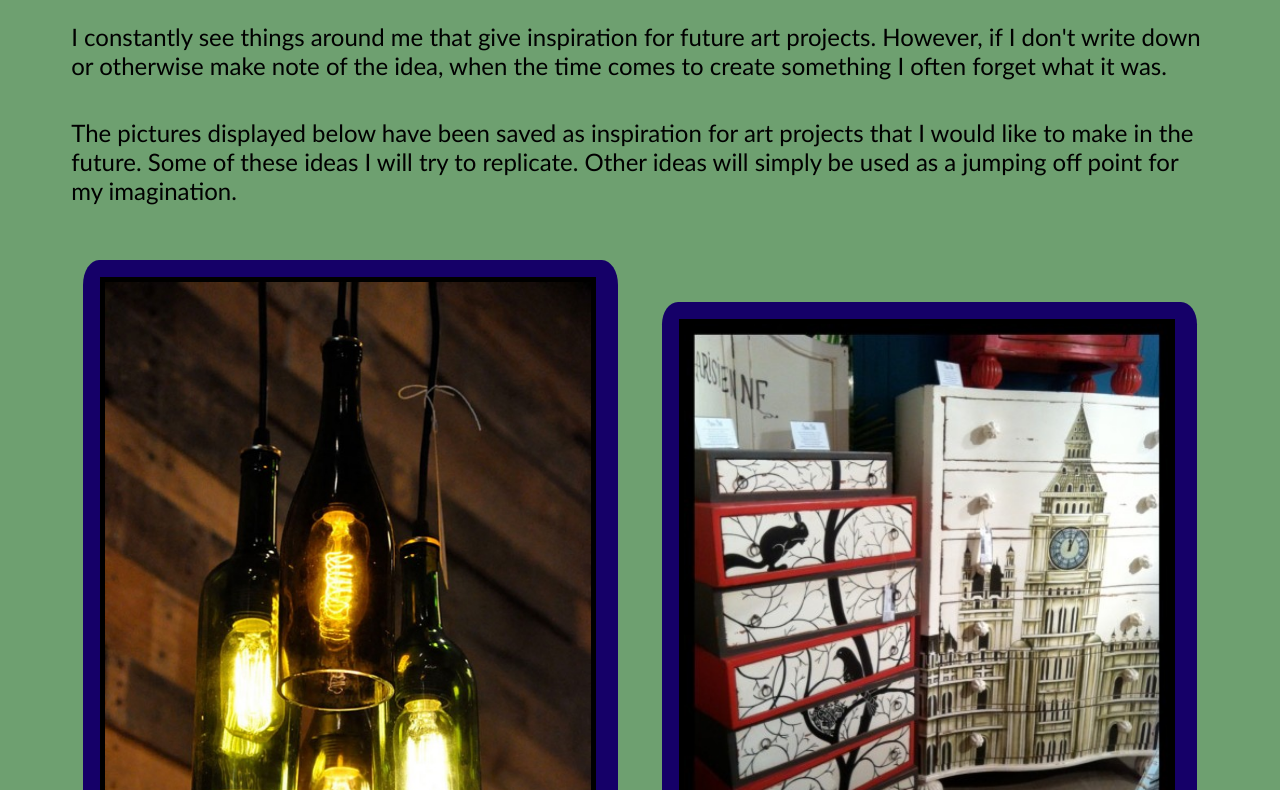
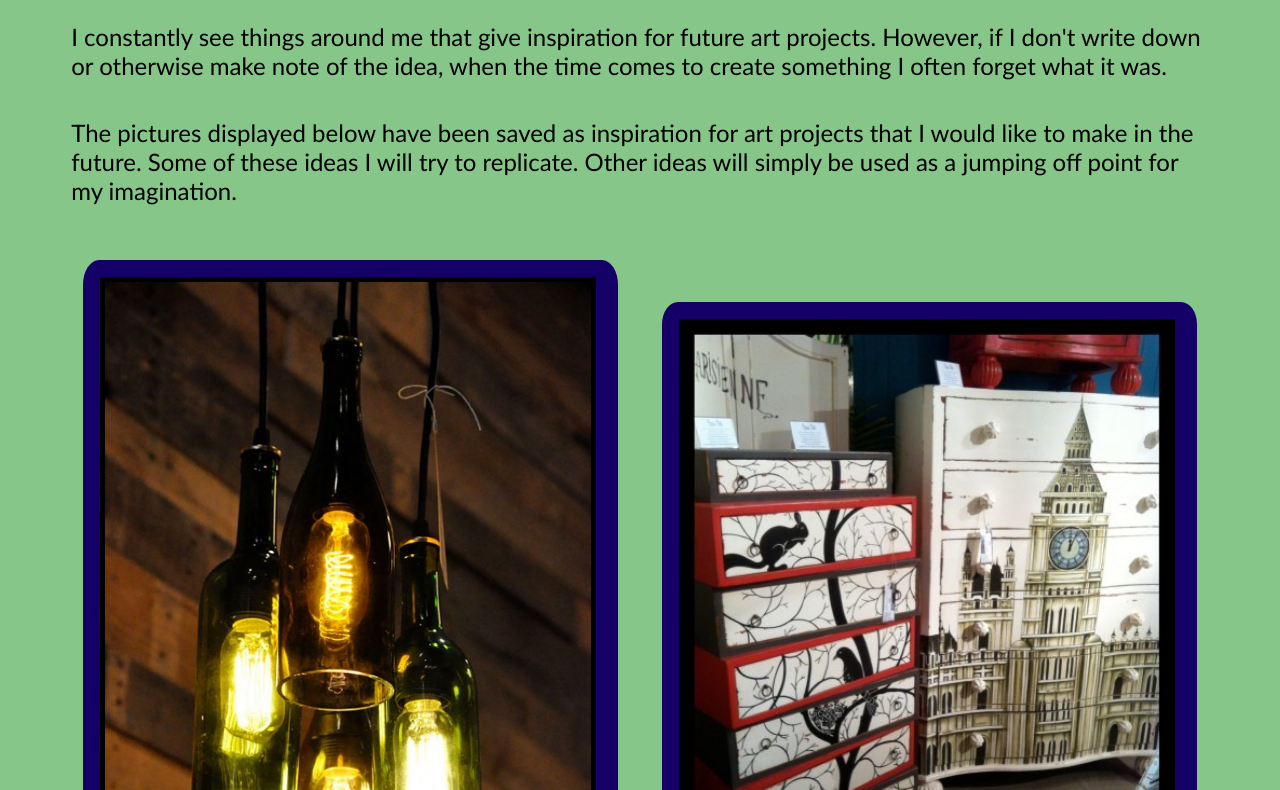
Before and after one commit to AnMaReb/finalProject, a plain HTML site: page index.html in a window 1280 px wide. Shown: the part 105-895 px from the top of the page. Drawn offline with Linux system fonts and the dark colour scheme.

Commit message:
Update index.html

```diff
--- a/index.html
+++ b/index.html
@@ -88,7 +88,7 @@ html {
 
 @media (prefers-color-scheme: dark) {
     body {
-        background-color: #6ea070;
+        background-color: #87c689;
     }
 
     .grid img {
```
